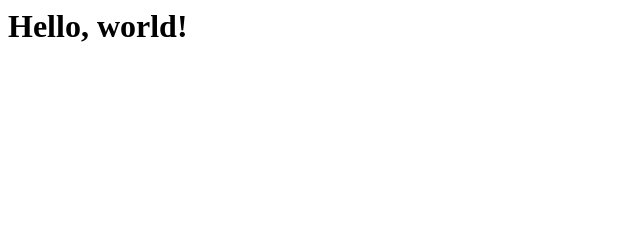
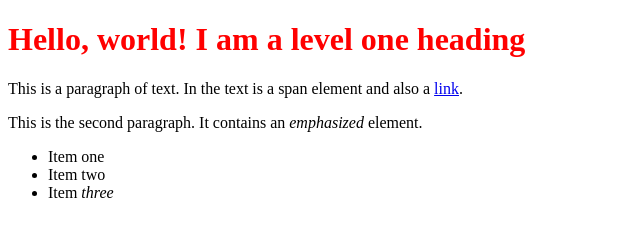
Before and after one commit to Kirk-Green/Kirk-Green.github.io, a plain HTML site: page index.html in a window 1280 px wide. Shown: the whole page, without its empty margins (0-640 px from the left). Drawn offline with Linux system fonts and the light colour scheme.

Commit message:
added to index.html; creates styles.css

```diff
--- a/index.html
+++ b/index.html
@@ -1 +1,26 @@
-<h1> Hello, world! </h1>
+<!doctype html>
+<html lang="en">
+<head>
+    <meta charset="utf-8">
+    <title>Getting started with CSS</title>
+    <link rel="stylesheet" href="styles.css">
+</head>
+
+<body>
+
+    <h1>Hello, world! I am a level one heading</h1>
+
+    <p>This is a paragraph of text. In the text is a <span>span element</span>
+and also a <a href="http://example.com">link</a>.</p>
+
+    <p>This is the second paragraph. It contains an <em>emphasized</em> element.</p>
+
+    <ul>
+        <li>Item <span>one</span></li>
+        <li>Item two</li>
+        <li>Item <em>three</em></li>
+    </ul>
+
+</body>
+
+</html>
--- /dev/null
+++ b/styles.css
@@ -0,0 +1,3 @@
+h1{
+    color:red;
+}
```
